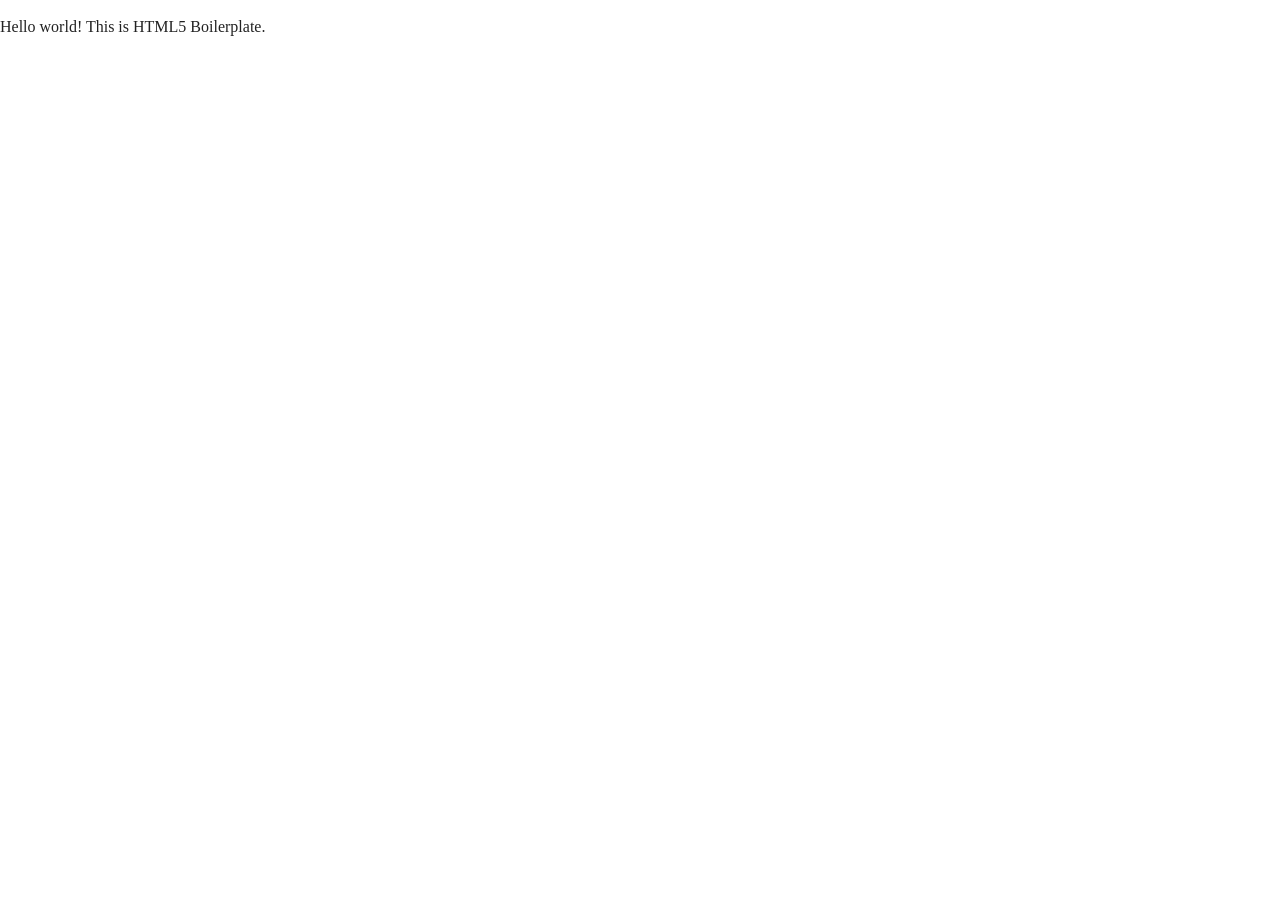
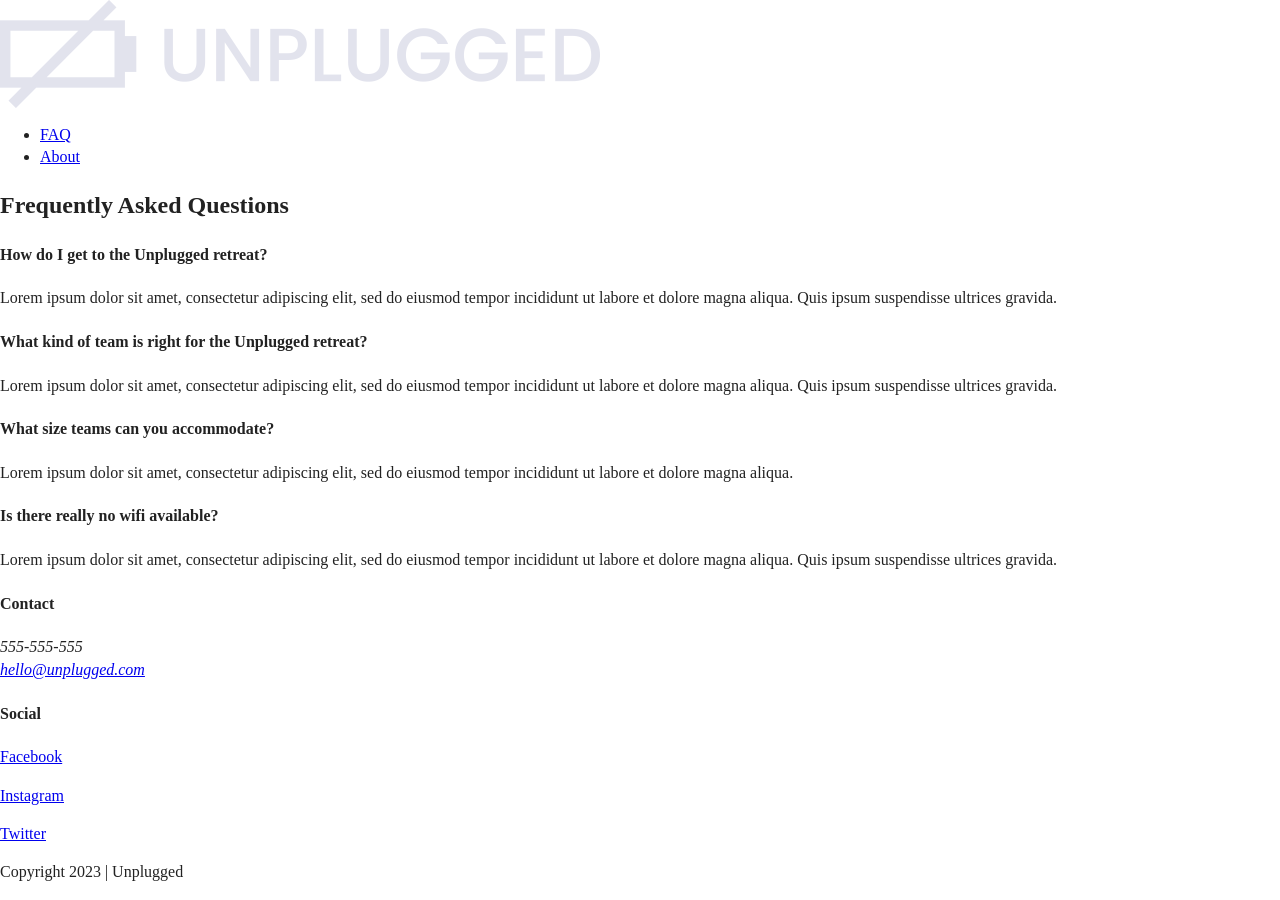
Before and after one commit to seth-knox/unplugged-website, a website: page faq/index.html in a window 1280 px wide. Before the commit the page ends 800 px from the top, so only its background shows below. Drawn offline with Linux system fonts and the light colour scheme.

Commit message:
Coded html for faq page

```diff
--- a/faq/index.html
+++ b/faq/index.html
@@ -3,7 +3,7 @@
 
 <head>
   <meta charset="utf-8">
-  <title></title>
+  <title>Unplugged Retreat</title>
   <meta name="description" content="">
   <meta name="viewport" content="width=device-width, initial-scale=1">
 
@@ -24,8 +24,81 @@
 
 <body>
 
-  <!-- Add your site or application content here -->
-  <p>Hello world! This is HTML5 Boilerplate.</p>
+  <header>
+    <div class="content-wrapper">
+      <a href="../index.html">
+        <img src="../img/unpluggedlogo.png" alt="unplugged logo">
+      </a>
+      <div class="header-divider"></div>
+      <nav>
+        <ul>
+          <li><a href="#" target="_self">FAQ</a></li>
+          <li><a href="../about/index.html" target="_self">About</a></li>
+        </ul>
+      </nav>
+    </div>
+  </header>
+
+  <main class="faq">
+    <div class="content-wrapper">
+      <h2>Frequently Asked Questions</h2>
+      <div class="faq-content">
+        <h4>How do I get to the Unplugged retreat?</h4>
+        <p>Lorem ipsum dolor sit amet, consectetur adipiscing elit, sed do eiusmod tempor incididunt ut labore et dolore magna aliqua. Quis ipsum suspendisse ultrices gravida.</p>
+      </div>
+      <div class="faq-content">
+        <h4>What kind of team is right for the Unplugged retreat?</h4>
+        <p>Lorem ipsum dolor sit amet, consectetur adipiscing elit, sed do eiusmod tempor incididunt ut labore et dolore magna aliqua. Quis ipsum suspendisse ultrices gravida.</p>
+      </div>
+      <div class="faq-content">
+        <h4>What size teams can you accommodate?</h4>
+        <p>Lorem ipsum dolor sit amet, consectetur adipiscing elit, sed do eiusmod tempor incididunt ut labore et dolore magna aliqua.</p>
+      </div>
+      <div class="faq-content">
+        <h4>Is there really no wifi available?</h4>
+        <p>Lorem ipsum dolor sit amet, consectetur adipiscing elit, sed do eiusmod tempor incididunt ut labore et dolore magna aliqua. Quis ipsum suspendisse ultrices gravida. </p>
+      </div>
+    </div>
+    <!-- faq content wrapper ends -->
+
+  </main>
+  <!-- main wrapper -->
+
+  <footer>
+    <div class="content-wrapper">
+      <div class="footer-content">
+        <div class="contact">
+          <h4> Contact</h4>
+          <address>
+            <p>555-555-555 <br>
+              <a href="mailto: hello@unplugged.com">hello@unplugged.com</a>
+            </p>
+          </address>
+        </div>
+        <div class="social">
+          <h4> Social</h4>
+          <div class="social-icons">
+            <p>
+              <a href="https://www.facebook.com" target="_blank">Facebook</a>
+            </p>
+            <p>
+              <a href="https://www.instagram.com" target="_blank">Instagram</a>
+            </p>
+            <p>
+              <a href="https://www.twitter.com" target="_blank">Twitter</a>
+            </p>
+          </div>
+        </div>
+      </div>
+      <!-- footer content ends -->
+    </div>
+    <!--footer content-wrapper ends-->
+
+    <div class="copyright">
+      <p> Copyright 2023 | Unplugged</p>
+    </div>
+  </footer>
+
   <script src="../js/vendor/modernizr-3.11.2.min.js"></script>
   <script src="../js/plugins.js"></script>
   <script src="../js/main.js"></script>
```
